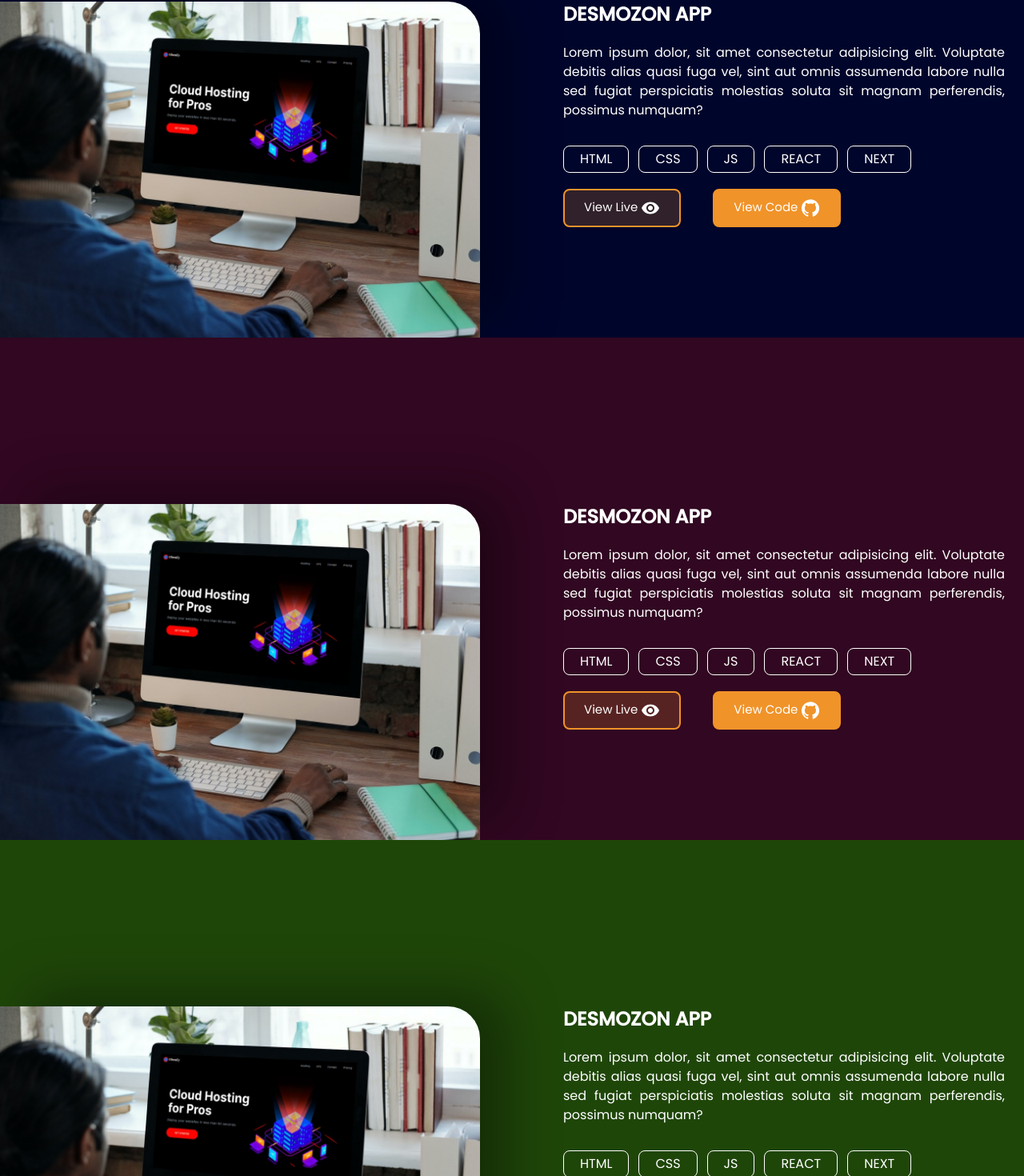
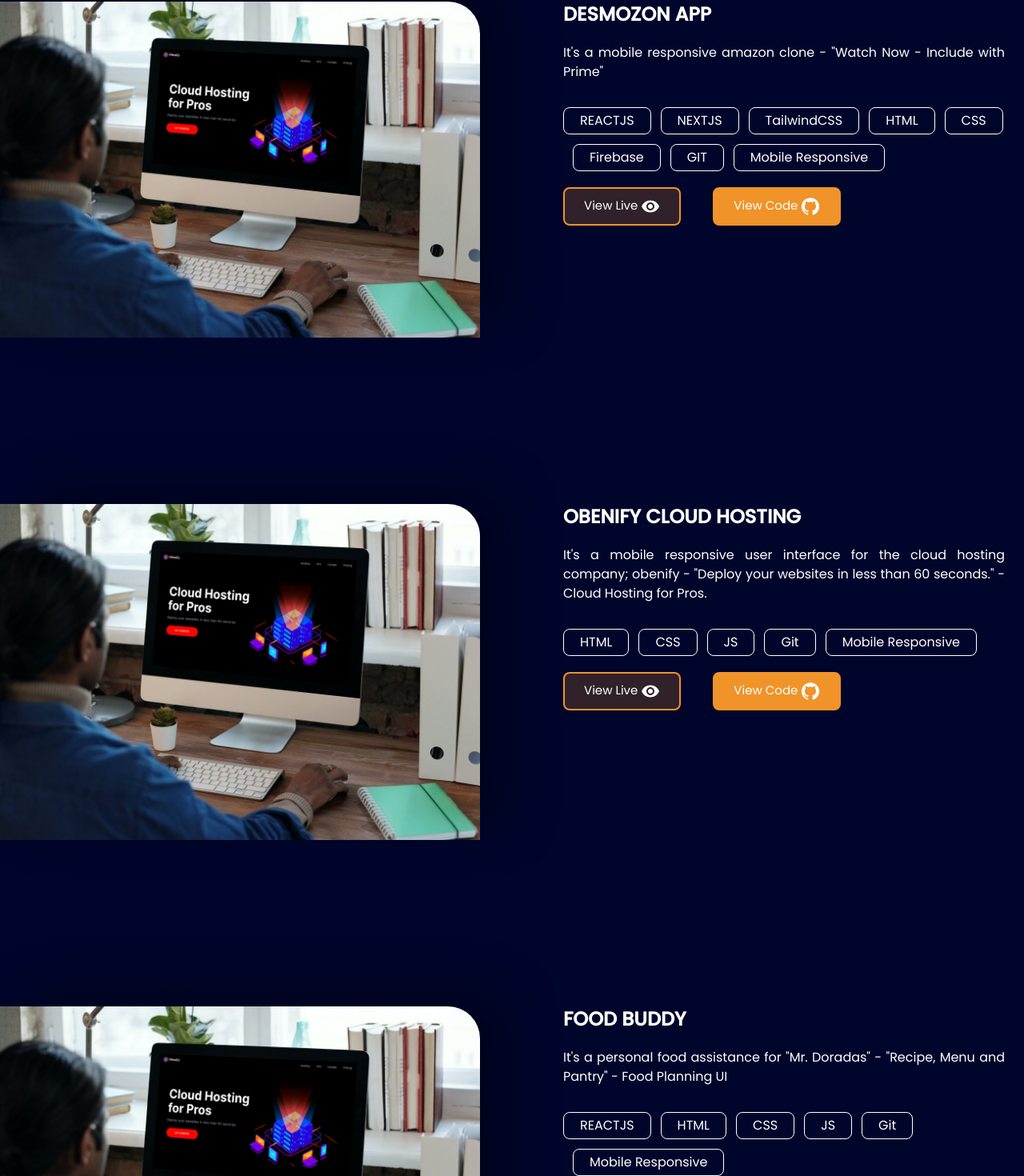
Before and after one commit to obendesmond/Portfolio, a Next.js app: page / in a window 1280 px wide. Shown: the part 1117-2587 px from the top of the page at 80% size. Built offline with nearby package versions, Linux system fonts and the light colour scheme.

Commit message:
edit projects section

```diff
--- a/src/components/Project.js
+++ b/src/components/Project.js
@@ -44,8 +44,17 @@ export default function Project({
           </div>
           {/* btn */}
           <div className="flex flex-col justify-center space-y-5 md:space-y-0 md:justify-start md:flex-row md:space-x-10">
-            <Button Icon={VisibilityIcon} text="View Live" bordered />
-            <Button Icon={GitHubIcon} text="View Code" />
+            <Button
+              onClick={() => window.open(liveLink)}
+              Icon={VisibilityIcon}
+              text="View Live"
+              bordered
+            />
+            <Button
+              onClick={() => window.open(codeLink)}
+              Icon={GitHubIcon}
+              text="View Code"
+            />
           </div>
         </div>
       </div>
--- a/src/components/sections/PortfolioSection.js
+++ b/src/components/sections/PortfolioSection.js
@@ -15,156 +15,9 @@ export default function PortfolioSection({ projectsData }) {
 
       {/* projects */}
 
-      {/* {projectsData?.map((project, index) => (
+      {projectsData?.map((project, index) => (
         <Project key={index} {...project} />
-      ))} */}
-
-      {/* first static project */}
-      <div
-        className={`bg-[#00052B] pb-10 pt-10 flex flex-col-reverse justify-between items-start md:grid md:grid-cols-2 md:gap-20 md:pb-0 md:pt-52`}
-      >
-        <div
-          className={`hidden bg-[url('/assets/mockups/obenify.jpg')] bg-cover bg-no-repeat shadow-[36px_-20px_66px_-4px_rgba(0,0,0,0.37)] w-full h-[420px] rounded-tr-[40px] md:flex`}
-        ></div>
-
-        <div className=" flex flex-col space-y-5 px-6 mt-24 md:mt-0">
-          <div className="text-center md:text-left">
-            <h1 className="text-white text-2xl font-bold uppercase">
-              Desmozon App
-            </h1>
-          </div>
-          <p className="text-white text-justify">
-            Lorem ipsum dolor, sit amet consectetur adipisicing elit. Voluptate
-            debitis alias quasi fuga vel, sint aut omnis assumenda labore nulla
-            sed fugiat perspiciatis molestias soluta sit magnam perferendis,
-            possimus numquam?
-          </p>
-          <div
-            className={`block bg-[url('/assets/mockups/obenify.jpg')] bg-contain bg-no-repeat  w-full h-[200px] rounded-xl md:hidden`}
-          ></div>
-
-          <div className="flex flex-wrap space-x-3 space-y-3 items-end justify-center md:justify-start ">
-            <p className="py-1 px-5 text-white rounded-lg bg-transparent border border-white">
-              HTML
-            </p>
-            <p className="py-1 px-5 text-white rounded-lg bg-transparent border border-white">
-              CSS
-            </p>
-            <p className="py-1 px-5 text-white rounded-lg bg-transparent border border-white">
-              JS
-            </p>
-            <p className="py-1 px-5 text-white rounded-lg bg-transparent border border-white">
-              REACT
-            </p>
-            <p className="py-1 px-5 text-white rounded-lg bg-transparent border border-white">
-              NEXT
-            </p>
-          </div>
-          {/* btn */}
-          <div className="flex flex-col justify-center space-y-5 md:space-y-0 md:justify-start md:flex-row md:space-x-10">
-            <Button Icon={VisibilityIcon} text="View Live" bordered />
-            <Button Icon={GitHubIcon} text="View Code" />
-          </div>
-        </div>
-      </div>
-
-      {/*second static project */}
-      <div
-        className={`bg-[#310721] pb-10 pt-10 flex flex-col-reverse justify-between items-start md:grid md:grid-cols-2 gap-20 md:pb-0 md:pt-52`}
-      >
-        <div
-          className={`hidden bg-[url('/assets/mockups/obenify.jpg')] bg-cover bg-no-repeat shadow-[36px_-20px_66px_-4px_rgba(0,0,0,0.37)] w-full h-[420px] rounded-tr-[40px] md:flex`}
-        ></div>
-
-        <div className=" flex flex-col space-y-5 px-6 mt-24 md:mt-0">
-          <div className="text-center md:text-left">
-            <h1 className="text-white text-2xl font-bold uppercase">
-              Desmozon App
-            </h1>
-          </div>
-          <p className="text-white text-justify">
-            Lorem ipsum dolor, sit amet consectetur adipisicing elit. Voluptate
-            debitis alias quasi fuga vel, sint aut omnis assumenda labore nulla
-            sed fugiat perspiciatis molestias soluta sit magnam perferendis,
-            possimus numquam?
-          </p>
-          <div
-            className={`block bg-[url('/assets/mockups/obenify.jpg')] bg-contain bg-no-repeat  w-full h-[200px] rounded-xl md:hidden`}
-          ></div>
-
-          <div className="flex flex-wrap space-x-3 space-y-3 items-end justify-center md:justify-start ">
-            <p className="py-1 px-5 text-white rounded-lg bg-transparent border border-white">
-              HTML
-            </p>
-            <p className="py-1 px-5 text-white rounded-lg bg-transparent border border-white">
-              CSS
-            </p>
-            <p className="py-1 px-5 text-white rounded-lg bg-transparent border border-white">
-              JS
-            </p>
-            <p className="py-1 px-5 text-white rounded-lg bg-transparent border border-white">
-              REACT
-            </p>
-            <p className="py-1 px-5 text-white rounded-lg bg-transparent border border-white">
-              NEXT
-            </p>
-          </div>
-          {/* btn */}
-          <div className="flex flex-col justify-center space-y-5 md:space-y-0 md:justify-start md:flex-row md:space-x-10">
-            <Button Icon={VisibilityIcon} text="View Live" bordered />
-            <Button Icon={GitHubIcon} text="View Code" />
-          </div>
-        </div>
-      </div>
-
-      {/* third static project */}
-      <div
-        className={`bg-[#1F4609] pb-10 pt-10 flex flex-col-reverse justify-between items-start md:grid md:grid-cols-2 md:pb-0 gap-20 md:pt-52`}
-      >
-        <div
-          className={`hidden bg-[url('/assets/mockups/obenify.jpg')] bg-cover bg-no-repeat shadow-[36px_-20px_66px_-4px_rgba(0,0,0,0.37)] w-full h-[420px] rounded-tr-[40px] md:flex`}
-        ></div>
-
-        <div className=" flex flex-col space-y-5 px-6 mt-24 md:mt-0">
-          <div className="text-center md:text-left">
-            <h1 className="text-white text-2xl font-bold uppercase">
-              Desmozon App
-            </h1>
-          </div>
-          <p className="text-white text-justify">
-            Lorem ipsum dolor, sit amet consectetur adipisicing elit. Voluptate
-            debitis alias quasi fuga vel, sint aut omnis assumenda labore nulla
-            sed fugiat perspiciatis molestias soluta sit magnam perferendis,
-            possimus numquam?
-          </p>
-          <div
-            className={`block bg-[url('/assets/mockups/obenify.jpg')] bg-contain bg-no-repeat  w-full h-[200px] rounded-xl md:hidden`}
-          ></div>
-
-          <div className="flex flex-wrap space-x-3 space-y-3 items-end justify-center md:justify-start ">
-            <p className="py-1 px-5 text-white rounded-lg bg-transparent border border-white">
-              HTML
-            </p>
-            <p className="py-1 px-5 text-white rounded-lg bg-transparent border border-white">
-              CSS
-            </p>
-            <p className="py-1 px-5 text-white rounded-lg bg-transparent border border-white">
-              JS
-            </p>
-            <p className="py-1 px-5 text-white rounded-lg bg-transparent border border-white">
-              REACT
-            </p>
-            <p className="py-1 px-5 text-white rounded-lg bg-transparent border border-white">
-              NEXT
-            </p>
-          </div>
-          {/* btn */}
-          <div className="flex flex-col justify-center space-y-5 md:space-y-0 md:justify-start md:flex-row md:space-x-10">
-            <Button Icon={VisibilityIcon} text="View Live" bordered />
-            <Button Icon={GitHubIcon} text="View Code" />
-          </div>
-        </div>
-      </div>
+      ))}
 
       {/* load more btn */}
       <div className="text-center bg-myDark pt-10">
--- a/src/data/projects.js
+++ b/src/data/projects.js
@@ -1,36 +1,42 @@
 const projects = [
   {
     title: "Desmozon App",
-    description: `Lorem, ipsum dolor sit amet consectetur adipisicing elit. Nobis
-            officiis, voluptatibus in sunt sapiente eaque aperiam debitis illo
-            itaque saepe facilis ducimus, quod nam similique esse distinctio et!
-            Dolores, minus.`,
-    imgSrc: "desmozon_mac.jpg",
-    tags: ["HTML", "CSS", "JS", "REACTJS", "NEXTJS"],
+    description: `It's a mobile responsive amazon clone - "Watch Now - Include with Prime"`,
+    imgSrc: "desmozon_mac.png",
+    tags: [
+      "REACTJS",
+      "NEXTJS",
+      "TailwindCSS",
+      "HTML",
+      "CSS",
+      "Firebase",
+      "GIT",
+      "Mobile Responsive",
+    ],
     bgColor: "#00052B",
     colorTo: "#310721",
+    liveLink: "https://desmozon.vercel.app/",
+    codeLink: "https://github.com/obendesmond/Desmozon",
   },
   {
-    title: "Obenify Cloud Hosting UI",
-    description: `Lorem, ipsum dolor sit amet consectetur adipisicing elit. Nobis
-            officiis, voluptatibus in sunt sapiente eaque aperiam debitis illo
-            itaque saepe facilis ducimus, quod nam similique esse distinctio et!
-            Dolores, minus.`,
-    imgSrc: "obenify.jpg",
-    tags: ["HTML", "CSS", "JS", "REACTJS", "NEXTJS"],
+    title: "Obenify Cloud Hosting",
+    description: `It's a mobile responsive user interface for the cloud hosting company; obenify - "Deploy your websites in less than 60 seconds." - Cloud Hosting for Pros.`,
+    imgSrc: "obenify.png",
+    tags: ["HTML", "CSS", "JS", "Git", "Mobile Responsive"],
     bgColor: "#310721",
     colorTo: "#1F4609",
+    liveLink: "https://obenify.netlify.app/",
+    codeLink: "https://github.com/obendesmond/obenify",
   },
   {
-    title: "Obenify Cloud Hosting UI",
-    description: `Lorem, ipsum dolor sit amet consectetur adipisicing elit. Nobis
-            officiis, voluptatibus in sunt sapiente eaque aperiam debitis illo
-            itaque saepe facilis ducimus, quod nam similique esse distinctio et!
-            Dolores, minus.`,
+    title: "Food Buddy",
+    description: `It's a personal food assistance for "Mr. Doradas" - "Recipe, Menu and Pantry" - Food Planning UI`,
     imgSrc: "obenify.jpg",
-    tags: ["HTML", "CSS", "JS", "REACTJS", "NEXTJS"],
+    tags: ["REACTJS", "HTML", "CSS", "JS", "Git", "Mobile Responsive"],
     bgColor: "#1F4609",
     colorTo: "#00052B",
+    liveLink: "http://recipeplannerapp.herokuapp.com/",
+    codeLink: "https://github.com/obendesmond/recipeApp",
   },
 ];
 
```
Also changed, not shown: public/assets/projects/foodbuddy.png (added), public/assets/projects/foodbuddy2.png (added).
